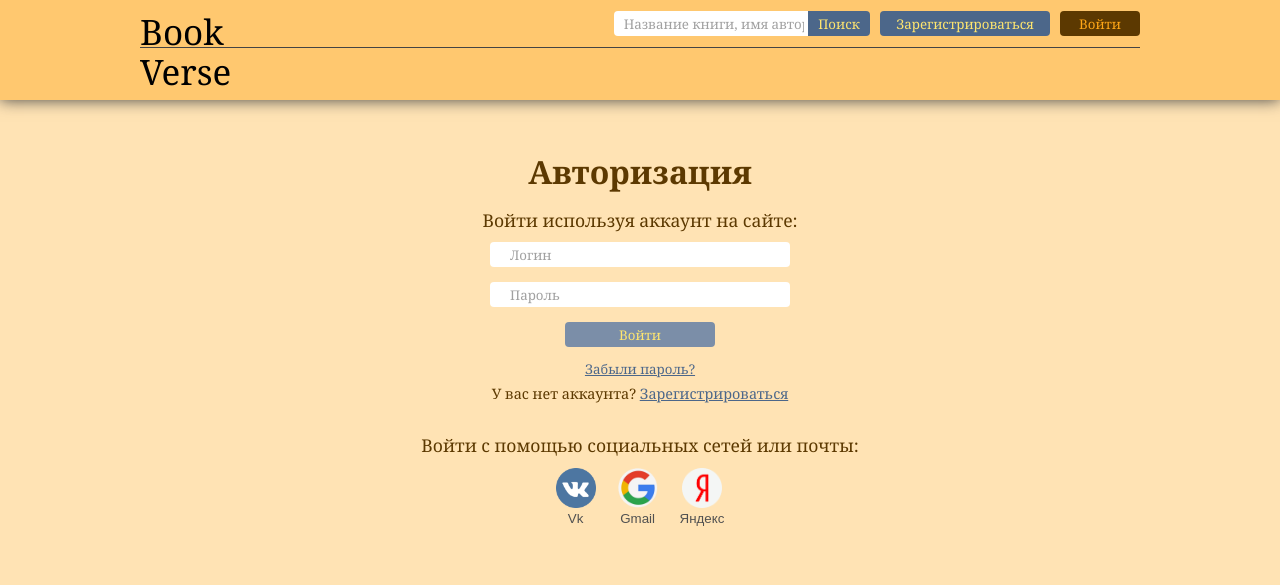
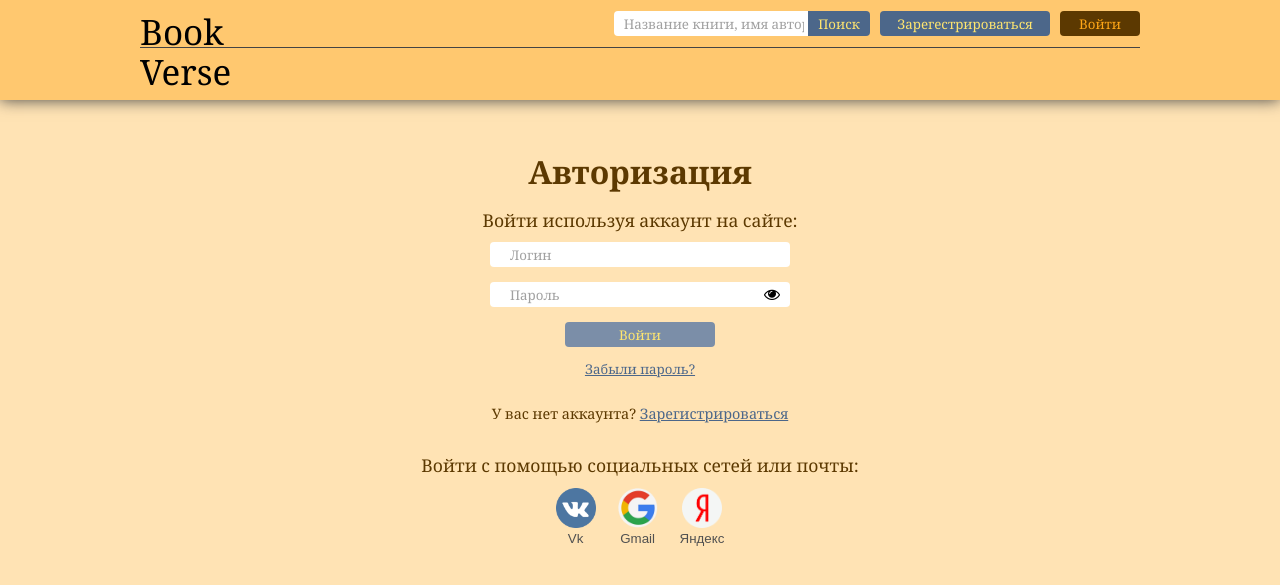
Before and after one commit to CorgiTeamIncorporated/BookVerse, a Flask app: template server/templates/enterPage.html in a window 1280 px wide. Shown: the top 585 px of the page. Run offline with Flask 2, Linux system fonts and the light colour scheme; the template is opened without the code that fills it, so the values that code supplies are empty; parts of the project's set-up code (start-up, migrations or seed data) failed here and were passed over.

Commit message:
add login page

```diff
--- a/server/__main__.py
+++ b/server/__main__.py
@@ -1,7 +1,7 @@
 import logging
 from flask import Flask
 from common.database import db, db_url
-from blueprints import registration_page
+from blueprints import join_page, login_page
 
 logging.basicConfig(filename='user.log',
                     filemode='a',
@@ -14,7 +14,8 @@ app.config['SQLALCHEMY_DATABASE_URI'] = db_url
 
 db.init_app(app)
 
-app.register_blueprint(registration_page)
+app.register_blueprint(join_page)
+app.register_blueprint(login_page)
 
 if __name__ == "__main__":
     app.run(port=8080, debug=True)
--- a/server/blueprints/__init__.py
+++ b/server/blueprints/__init__.py
@@ -1,4 +1,6 @@
-from ._registration import registration_page
+from ._registration import join_page
+from ._login import login_page
 
 
-__all__ = ['registration_page']
+__all__ = ['join_page',
+           'login_page']
--- a/server/static/enterPage.css
+++ b/server/static/enterPage.css
@@ -211,3 +211,22 @@ input {
 .log-value{
 	color: #515151;
 }
+
+.password-wrap{
+	margin-left: -10px;
+}
+
+.password-wrap i{
+	margin-left: -30px;
+	cursor: pointer;
+}
+
+.enter-wrap .error-message{
+	white-space: pre-line;
+	color: #e2240b;
+	font-family: Georgia;
+	font-size: 80%;
+	margin-bottom: 20px;
+	margin-top: 14px;
+	line-height:7px
+}
--- a/server/static/js/psw_toggling.js
+++ b/server/static/js/psw_toggling.js
@@ -1,6 +1,8 @@
 var togglePassword = document.querySelector('#toggle_pwd');
 var password = document.querySelector('#pwd');
 
+
+if (password !== null && password !== undefined) {
     togglePassword.addEventListener('click', function (e) {
         // toggle the type attribute
         const type = password.getAttribute('type') === 'password' ? 'text' : 'password';
@@ -8,10 +10,12 @@ togglePassword.addEventListener('click', function (e) {
         // toggle the eye slash icon
         this.classList.toggle('fa-eye-slash');
     });
+}
 
 var togglePasswordRep = document.querySelector('#toggle_pwd_rep');
 var password_rep = document.querySelector('#pwd_rep');
 
+if (password_rep !== null && password_rep !== undefined){
     togglePasswordRep.addEventListener('click', function (e) {
         // toggle the type attribute
         const type = password_rep.getAttribute('type') === 'password' ? 'text' : 'password';
@@ -19,3 +23,4 @@ togglePasswordRep.addEventListener('click', function (e) {
         // toggle the eye slash icon
         this.classList.toggle('fa-eye-slash');
     });
+}
--- a/server/templates/enterPage.html
+++ b/server/templates/enterPage.html
@@ -3,50 +3,11 @@
 	<head>
 		<meta name="viewport" content="width=device-width,initial-scale=1">
 		<link rel="stylesheet" href="static/enterPage.css">
+		<link rel="stylesheet" href="static/css/font-awesome.min.css">
 	</head>
 
 	<body>
-		<header id = "header" class="header">
-			<div class="wrap header-wrap">
-				<div class="header-elements header-first">
-					<div class="header-element-wrap">
-						<div class="header-left header-name header-name-first">
-							Book
-						</div>
-					</div>
-
-					<div class="header-right">
-						<form class="header-search">
-							<input class="header-search-input" type="text" placeholder="Название книги, имя автора">
-							<input class="header-search-button" type="submit" value="Поиск"></input>
-						</form>
-
-						<div class="header-element-wrap header-element-vertical-wrap"">
-								<input class="reg-button" type="submit" value="Зарегистрироваться"></input>
-						</div>
-
-						<div class="header-element-wrap">
-							<input class="header-enter-button" type="submit" value="Войти"></input>
-						</div>
-					</div>
-				</div>
-
-
-				<div class="header-element-wrap">
-					<div class="header-line"></div>
-				</div>
-
-
-				<div class="header-elements header-second">
-					<div class="header-element-wrap header-name-second-wrap">
-						<div class="header-name header-name-second">
-							Verse
-						</div>
-					</div>
-				</div>
-			</div>
-		</header>
-
+		{% include "headerUnregUser.html" %}
 		<div class="page-body">
 			<div class="wrap">
 				<div class="authorization">
@@ -57,14 +18,15 @@
 					Войти используя аккаунт на сайте:
 				</div>
 
-				<form>
+				<form method="POST">
 					<div class="enter-wrap">
 						<div class="login-wrap input-wrap">
-							<input class="login-input enter-input" type="text" placeholder="Логин">
+							<input class="login-input enter-input" type="text" id="login" name="login" placeholder="Логин" value="{{ userdata['login'] }}">
 						</div>
 
 						<div class="password-wrap input-wrap">
-							<input class="password-input enter-input" type="text" placeholder="Пароль">
+							<input class="password-input enter-input" type="password" id="pwd" name="pwd" placeholder="Пароль">
+							<i class="fa fa-eye" id="toggle_pwd"></i>
 						</div>
 
 						<div class="enter-button-wrap input-wrap">
@@ -74,12 +36,15 @@
 						<div class="link-wrap">
 							<a href=# class="fogot-password">Забыли пароль?</a>
 						</div>
+
+						<div class="error-message"> {{ error_message }} </div>
+						<script src="static/js/psw_toggling.js"></script>
 					</div>
 				</form>
 
 				<div class="registration">
 					У вас нет аккаунта?
-					<a href=# class="reg-transition">Зарегистрироваться</a>
+					<a href=./join class="reg-transition">Зарегистрироваться</a>
 				</div>
 
 				<div class="account-enter">
@@ -88,21 +53,21 @@
 
 				<div class="transitions">
 					<button class="vk-button tran-button">
-						<img src="icons/Vk-logo.png" class="vk-img logo">
+						<img src="static/icons/Vk-logo.png" class="vk-img logo">
 						<div class="log-value">
 							Vk
 						</div>
 					</button>
 
 					<button class="google-button tran-button">
-						<img src="icons/logo-gmail1.png" class="google-img logo">
+						<img src="static/icons/logo-gmail1.png" class="google-img logo">
 						<div class="log-value">
 							Gmail
 						</div>
 					</button>
 
 					<button class="yandex-button tran-button">
-						<img src="icons/Yandex.png" class="yandex-img logo">
+						<img src="static/icons/Yandex.png" class="yandex-img logo">
 						<div class="log-value">
 							Яндекс
 						</div>
--- a/server/templates/headerUnregUser.html
+++ b/server/templates/headerUnregUser.html
@@ -22,11 +22,11 @@
 						</form>
 
 						<div class="header-element-wrap header-element-vertical-wrap"">
-								<input class="reg-button" type="submit" value="Зарегестрироваться"></input>
+								<input class="reg-button" type="submit" value="Зарегестрироваться" onclick="location.href='./join';"></input>
 						</div>
 
 						<div class="header-element-wrap">
-							<input class="login-button" type="submit" value="Войти"></input>
+							<input class="login-button" type="submit" value="Войти"  onclick="location.href='./login';"></input>
 						</div>
 					</div>
 				</div>
```
Also changed, not shown: server/blueprints/_login.py (added, +37 -0 lines), server/blueprints/_registration.py (+4 -5 lines), 1 other file. Lines whose indentation alone changed are shown as unchanged.
